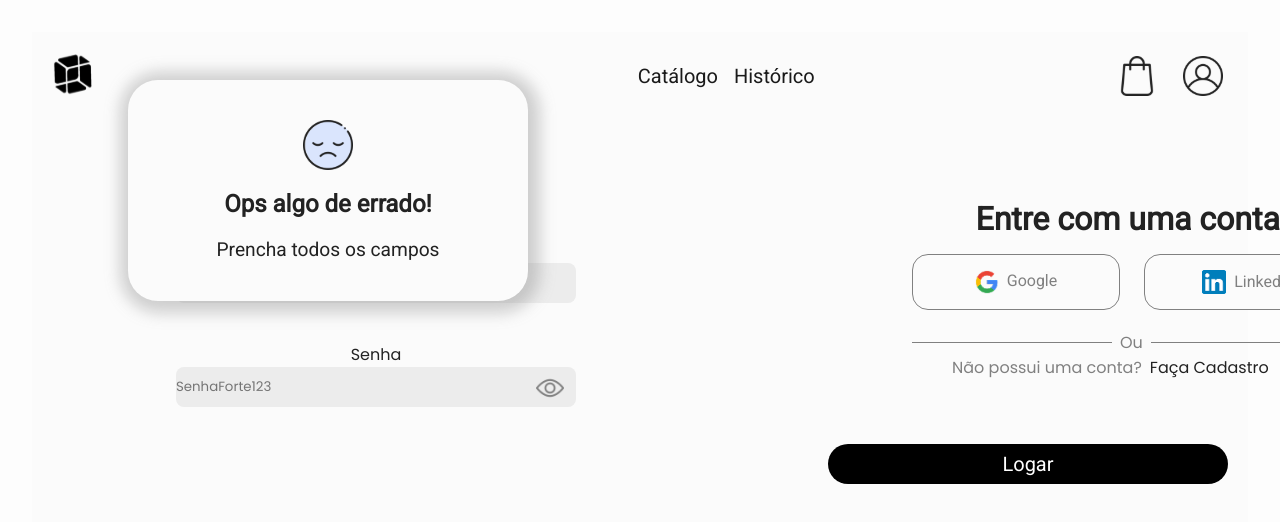
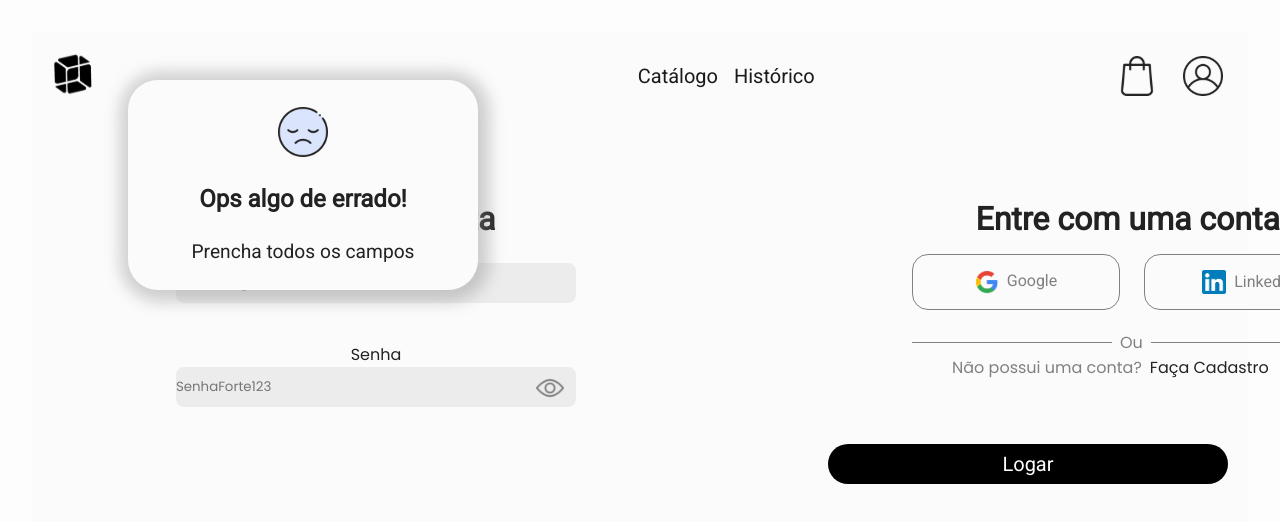
Before and after one commit to deluxxe01/SmartBox, a React (Vite) app in the folder SmartBox_code/Front_end/: page /login in a window 1280 px wide. Both pictures are taken after a click on the button "Logar". Shown: the top 522 px of the page. Built offline with nearby package versions, Linux system fonts and the light colour scheme; no server answers; a web font is replaced by a local one.

Commit message:
alterações pequenas no back e foi arrumando o modal de erro do usuario

```diff
--- a/SmartBox_code/Front_end/src/Components/ErrorModal/ErrorModal.css
+++ b/SmartBox_code/Front_end/src/Components/ErrorModal/ErrorModal.css
@@ -20,38 +20,43 @@
   }
 }
 
-.imgErrorModal{
-    width: 50px;
-
-}
-.containerErrorModal{
+.containerErrorModal {
   position: fixed;
   left: 10%;
   top: 10%;
   background-color: #fbfbfb;
-    box-shadow: 2px 2px 15px 10px rgba(139, 139, 139, 0.397) ;
-    padding: 10px;
+  box-shadow: 2px 2px 15px 10px rgba(139, 139, 139, 0.397);
   border-radius: 30px;
-    align-items: center;
-    justify-content: center;
   display: flex;
   flex-direction: column;
-    padding-top: 40px;
-    padding-bottom: 40px;
-    width: 400px;
+  align-items: center;
+  justify-content: space-evenly;
+  width: 350px;
+  animation: fadeInDown 0.3s ease forwards;
+  height: 210px;
 
-    animation: fadeInDown 0.3s ease forwards;
 }
-.pModalError{
-    font-family: "Roboto",sans-serif;
+
+.pModalError {
+  font-family: "Roboto", sans-serif;
   font-weight: 400;
   font-size: 1.2rem;
+  width: 270px;
+  text-align: center;
+  margin: 0 auto;
+}
+
+.errorModalH2 {
+  font-size: 1.5em;
+  text-align: center;
+
 
 }
-.errorModalH2{
-    font-size: 1.5em;
-     margin: 20px;
+
+.imgErrorModal {
+  width: 50px;
 }
+
 .containerErrorModal.exit {
   animation: fadeOutUp 0.3s ease forwards;
 }
--- a/SmartBox_code/Front_end/src/Context/Globalcontext.jsx
+++ b/SmartBox_code/Front_end/src/Context/Globalcontext.jsx
@@ -3,10 +3,13 @@ import React, { createContext, useState } from 'react';
 export const GlobalContext = createContext();
 
 export const GlobalProvider = ({ children }) => {
+  const [usuarioAtual,setUsuarioAtual] = useState()
 
 
   return (
     <GlobalContext.Provider value={{
+      usuarioAtual,
+      setUsuarioAtual
 
 
 
--- a/SmartBox_code/Front_end/src/Pages/CatalogoPage/CatalogoPage.jsx
+++ b/SmartBox_code/Front_end/src/Pages/CatalogoPage/CatalogoPage.jsx
@@ -1,8 +1,17 @@
 import React from 'react'
 import NavBar from '../../Components/NavBar/NavBar.jsx'
 import './CatalogoPage.css'
+import { useEffect } from 'react'
+import { useContext } from 'react'
+import { GlobalContext } from '../../Context/Globalcontext.jsx'
 
 function CatalogoPage() {
+  const {usuarioAtual,setUsuarioAtual}=useContext(GlobalContext)
+
+  useEffect(()=>{
+    console.log("catalogo",usuarioAtual)
+
+  },[usuarioAtual])
   return (
     <div>
 
--- a/SmartBox_code/Front_end/src/Pages/LoginPage/Login.jsx
+++ b/SmartBox_code/Front_end/src/Pages/LoginPage/Login.jsx
@@ -7,16 +7,19 @@ import eyeOpen from '../../../public/icon/eyeOpen.png'
 import eyeClosed from '../../../public/icon/eyeClosed.png'
 import axios from 'axios';
 import ErrorModal from '../../Components/errorModal/ErrorModal';
+import { GlobalContext } from '../../Context/Globalcontext';
+import { useContext } from 'react';
 
 function Login() {
   const [senhaVisivel, setSenhaVisivel] = useState(false)
   const navigate = useNavigate()
+  const [messageErro,setMessageError] = useState("roi leticia ne")
+  const [verMessage,setVerMessage]=useState(false)
   const [inpt,setInpt] = useState({
     email:"",
     senha:""
   })
-  const [messageErro,setMessageError] = useState("roi leticia ne")
-  const [verMessage,setVerMessage]=useState(false)
+  const {usuarioAtual,setUsuarioAtual} = useContext(GlobalContext)
 
   const toggleVisibilidade = () => {
     setSenhaVisivel(!senhaVisivel)
@@ -37,7 +40,8 @@ function Login() {
     try{
 
       const result = await axios.post('/api/clientsLogin',inpt)
-      console.log(result)
+      setUsuarioAtual(result.data.user)
+      navigate('/catalogo')
       return result
 
     }catch(err){
```
Also changed, not shown: SmartBox_code/Front_end/src/Components/ErrorModal/ErrorModal.jsx (+3 -5 lines), SmartBox_code/Front_end/src/main.jsx (+5 -4 lines), 2 other files (tests, documents, lock files or other folders). Lines whose indentation alone changed are shown as unchanged.
